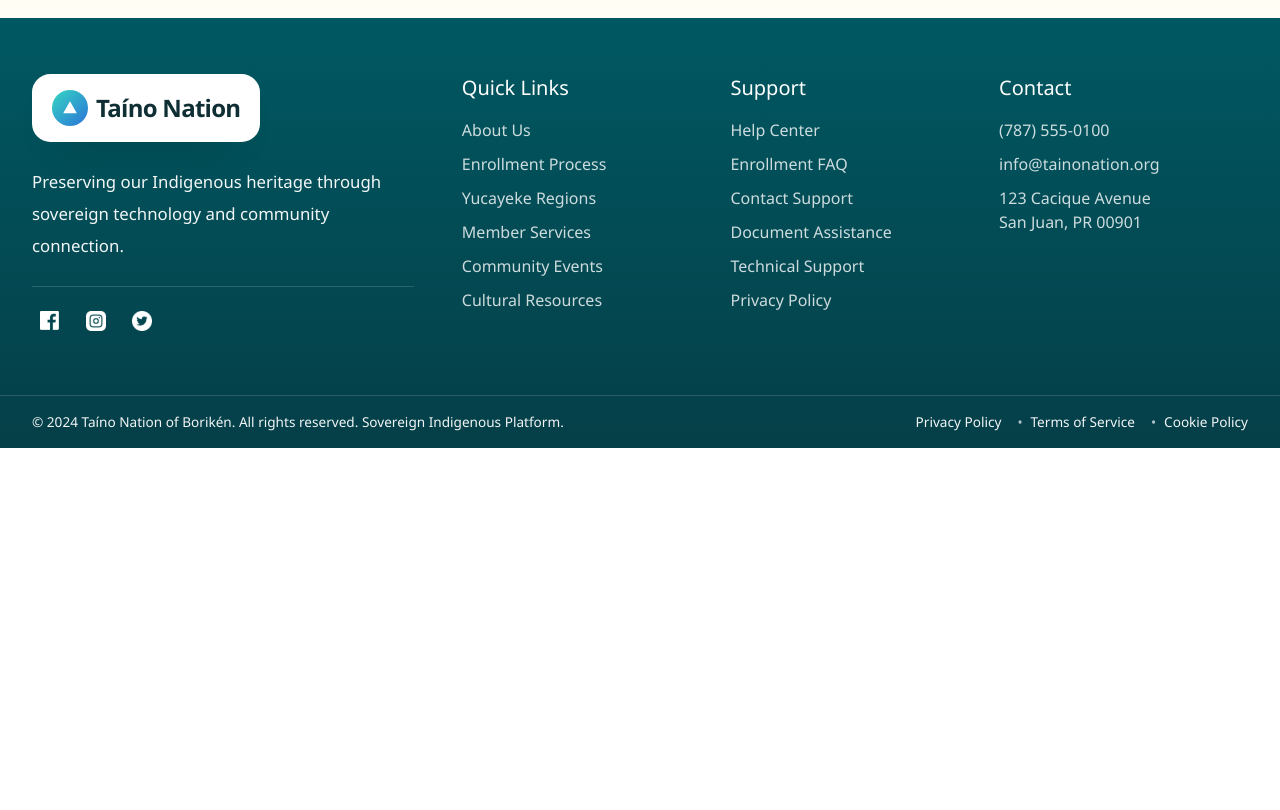
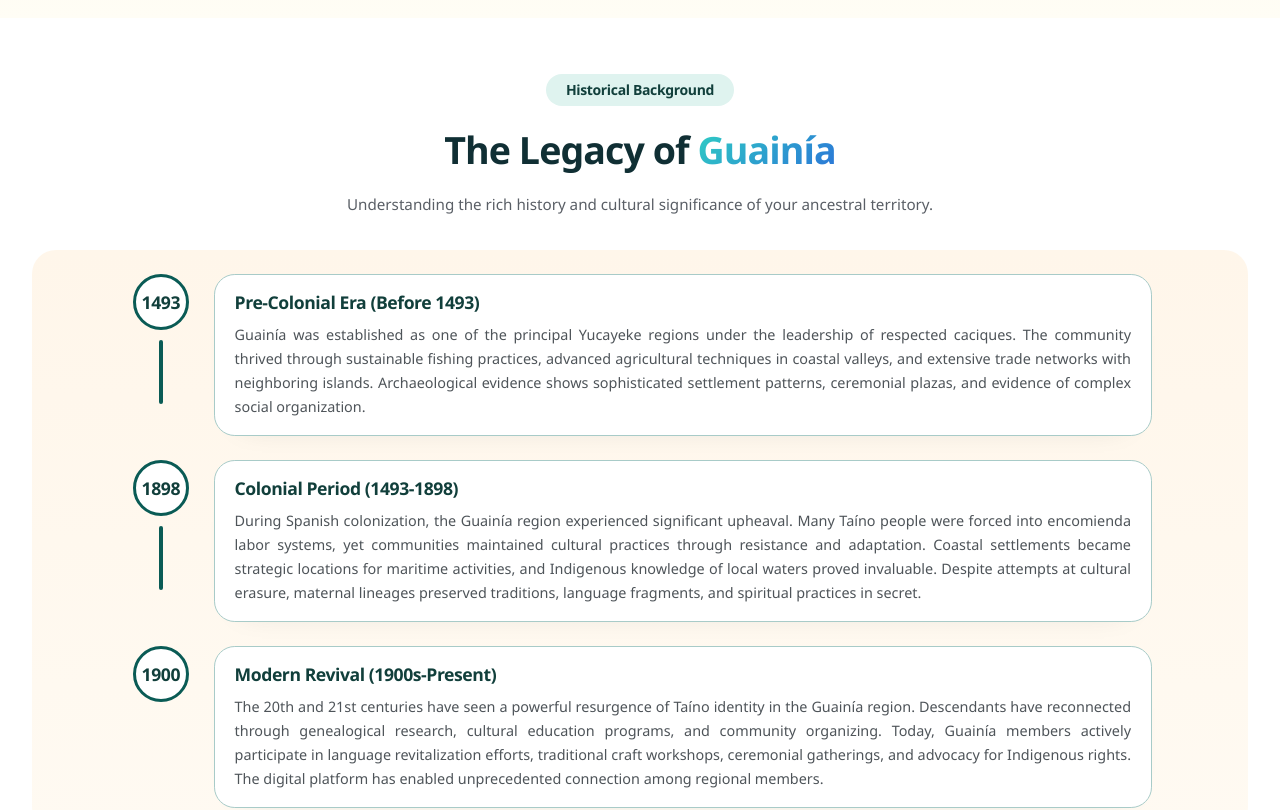
Before and after one commit to pageoptima/CommunityFrontendWeb, a Next.js app: page /yucayeke in a window 1280 px wide. Shown: the part 1300-2110 px from the top of the page. Before the commit the page ends 1748 px from the top, so only its background shows below. Built offline with nearby package versions, Linux system fonts and the light colour scheme; no server answers.

Commit message:
feat: yucayeke page legacy section implemented

```diff
--- /dev/null
+++ b/src/features/yucayeke/components/yucayeke-legacy-section.tsx
@@ -0,0 +1,45 @@
+import { yucayekeLegacyContent } from "@/features/yucayeke/constants/yucayeke-content";
+import { cn } from "@/lib/utils";
+
+import { YucayekeLegacyTimelineItem } from "./yucayeke-legacy-timeline-item";
+import sharedStyles from "../styles/yucayeke-shared.module.scss";
+
+export function YucayekeLegacySection() {
+  const { badge, description, periods, titleHighlight, titlePrefix } =
+    yucayekeLegacyContent;
+
+  return (
+    <section className="bg-white py-10 sm:py-12 lg:py-14">
+      <div
+        className={cn(sharedStyles.sectionContainer, "space-y-7 sm:space-y-8")}
+      >
+        <div className="mx-auto max-w-4xl text-center">
+          <span className="inline-flex rounded-full bg-[#dff3ef] px-4 py-1.5 text-xs font-semibold tracking-tight text-[#113f3b] sm:px-5 sm:text-sm">
+            {badge}
+          </span>
+
+          <h2 className="text-foreground mt-4 text-[1.55rem] font-semibold tracking-tight sm:text-[1.9rem] lg:text-[2.35rem]">
+            {titlePrefix}{" "}
+            <span className={sharedStyles.gradientText}>{titleHighlight}</span>
+          </h2>
+
+          <p className="mx-auto mt-3 max-w-2xl text-[0.9rem] leading-6 text-[#5a5f66] sm:text-[0.95rem] sm:leading-7">
+            {description}
+          </p>
+        </div>
+
+        <div className="rounded-[1.5rem] bg-[linear-gradient(180deg,#fff6ea_0%,#fffaf2_100%)] px-3 py-4 sm:px-4 sm:py-5 lg:px-5 lg:py-6">
+          <div className="mx-auto max-w-[64rem] space-y-4 sm:space-y-5 lg:space-y-6">
+            {periods.map((period, index) => (
+              <YucayekeLegacyTimelineItem
+                isLast={index === periods.length - 1}
+                key={`${period.yearLabel}-${period.title}`}
+                period={period}
+              />
+            ))}
+          </div>
+        </div>
+      </div>
+    </section>
+  );
+}
--- /dev/null
+++ b/src/features/yucayeke/components/yucayeke-legacy-timeline-item.tsx
@@ -0,0 +1,42 @@
+import type { YucayekeLegacyPeriod } from "@/features/yucayeke/constants/yucayeke-content";
+
+type YucayekeLegacyTimelineItemProps = Readonly<{
+  isLast: boolean;
+  period: YucayekeLegacyPeriod;
+}>;
+
+export function YucayekeLegacyTimelineItem({
+  isLast,
+  period,
+}: YucayekeLegacyTimelineItemProps) {
+  return (
+    <article className="grid gap-3 md:grid-cols-[4.1rem_minmax(0,1fr)] md:gap-5">
+      <div className="hidden md:flex md:flex-col md:items-center">
+        <div className="flex h-[3.5rem] w-[3.5rem] items-center justify-center rounded-full border-[3px] border-[#0a5b55] bg-white text-[1.1rem] font-semibold tracking-tight text-[#113f3b]">
+          {period.yearLabel}
+        </div>
+
+        {!isLast ? (
+          <div className="mt-2.5 min-h-16 w-1 rounded-full bg-[#0a5b55]" />
+        ) : null}
+      </div>
+
+      <div className="rounded-[1.3rem] border border-[#a8cbc8] bg-white px-3.5 py-3.5 shadow-[0_14px_30px_-30px_rgba(16,47,52,0.22)] sm:px-4 sm:py-4 lg:px-5">
+        <div className="mb-2.5 flex items-center gap-3 md:hidden">
+          <div className="flex h-10 w-10 items-center justify-center rounded-full border-2 border-[#0a5b55] bg-white text-[0.95rem] font-semibold tracking-tight text-[#113f3b]">
+            {period.yearLabel}
+          </div>
+          <div className="h-px flex-1 bg-[#a8cbc8]" />
+        </div>
+
+        <h3 className="text-[1rem] leading-tight font-semibold tracking-tight text-[#113f3b] sm:text-[1.1rem]">
+          {period.title}
+        </h3>
+
+        <p className="mt-2.5 text-justify text-[0.86rem] leading-6 text-[#4e5459] sm:text-[0.9rem] sm:leading-6">
+          {period.description}
+        </p>
+      </div>
+    </article>
+  );
+}
--- a/src/features/yucayeke/components/yucayeke-page-content.tsx
+++ b/src/features/yucayeke/components/yucayeke-page-content.tsx
@@ -1,6 +1,7 @@
 import { getYucayekeHeroStats } from "@/features/yucayeke/api/get-community-meta";
 import { YucayekeHero } from "@/features/yucayeke/components/yucayeke-hero";
 import { YucayekeHighlightsSection } from "@/features/yucayeke/components/yucayeke-highlights-section";
+import { YucayekeLegacySection } from "@/features/yucayeke/components/yucayeke-legacy-section";
 import { YucayekeWelcomeSection } from "@/features/yucayeke/components/yucayeke-welcome-section";
 
 export async function YucayekePageContent() {
@@ -11,6 +12,7 @@ export async function YucayekePageContent() {
       <YucayekeHero stats={heroStats} />
       <YucayekeWelcomeSection />
       <YucayekeHighlightsSection />
+      <YucayekeLegacySection />
     </main>
   );
 }
--- a/src/features/yucayeke/components/yucayeke-welcome-section.tsx
+++ b/src/features/yucayeke/components/yucayeke-welcome-section.tsx
@@ -19,7 +19,7 @@ export function YucayekeWelcomeSection() {
               {title}
             </h2>
 
-            <div className="mt-3 space-y-3 text-[0.9rem] leading-6 font-semibold text-[#171717] sm:mt-4 sm:text-[0.94rem] sm:leading-7 lg:text-[0.96rem] lg:leading-7">
+            <div className="mt-3 space-y-3 text-justify text-[0.9rem] leading-6 font-semibold text-[#171717] sm:mt-4 sm:text-[0.94rem] sm:leading-7 lg:text-[0.96rem] lg:leading-7">
               {paragraphs.map((paragraph) => (
                 <p key={paragraph}>{paragraph}</p>
               ))}
--- a/src/features/yucayeke/constants/yucayeke-content.ts
+++ b/src/features/yucayeke/constants/yucayeke-content.ts
@@ -5,6 +5,12 @@ export type YucayekeHighlight = Readonly<{
   iconSrc: string;
   title: string;
   tone: YucayekeHighlightTone;
+}>;
+
+export type YucayekeLegacyPeriod = Readonly<{
+  description: string;
+  title: string;
+  yearLabel: string;
 }>;
 
 export const yucayekeWelcomeContent = {
@@ -42,3 +48,31 @@ export const yucayekeHighlights: readonly YucayekeHighlight[] = [
     tone: "green",
   },
 ] as const;
+
+export const yucayekeLegacyContent = {
+  badge: "Historical Background",
+  titlePrefix: "The Legacy of",
+  titleHighlight: "Guainía",
+  description:
+    "Understanding the rich history and cultural significance of your ancestral territory.",
+  periods: [
+    {
+      yearLabel: "1493",
+      title: "Pre-Colonial Era (Before 1493)",
+      description:
+        "Guainía was established as one of the principal Yucayeke regions under the leadership of respected caciques. The community thrived through sustainable fishing practices, advanced agricultural techniques in coastal valleys, and extensive trade networks with neighboring islands. Archaeological evidence shows sophisticated settlement patterns, ceremonial plazas, and evidence of complex social organization.",
+    },
+    {
+      yearLabel: "1898",
+      title: "Colonial Period (1493-1898)",
+      description:
+        "During Spanish colonization, the Guainía region experienced significant upheaval. Many Taíno people were forced into encomienda labor systems, yet communities maintained cultural practices through resistance and adaptation. Coastal settlements became strategic locations for maritime activities, and Indigenous knowledge of local waters proved invaluable. Despite attempts at cultural erasure, maternal lineages preserved traditions, language fragments, and spiritual practices in secret.",
+    },
+    {
+      yearLabel: "1900",
+      title: "Modern Revival (1900s-Present)",
+      description:
+        "The 20th and 21st centuries have seen a powerful resurgence of Taíno identity in the Guainía region. Descendants have reconnected through genealogical research, cultural education programs, and community organizing. Today, Guainía members actively participate in language revitalization efforts, traditional craft workshops, ceremonial gatherings, and advocacy for Indigenous rights. The digital platform has enabled unprecedented connection among regional members.",
+    },
+  ] as const satisfies readonly YucayekeLegacyPeriod[],
+} as const;
```
